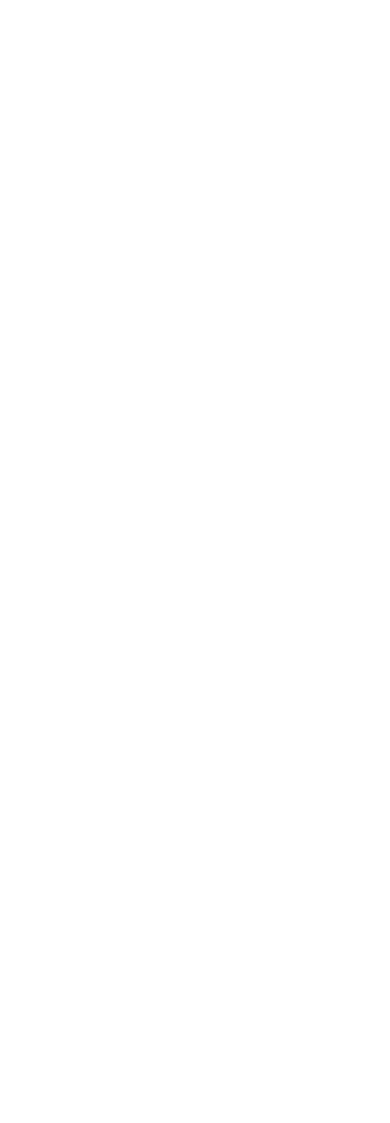
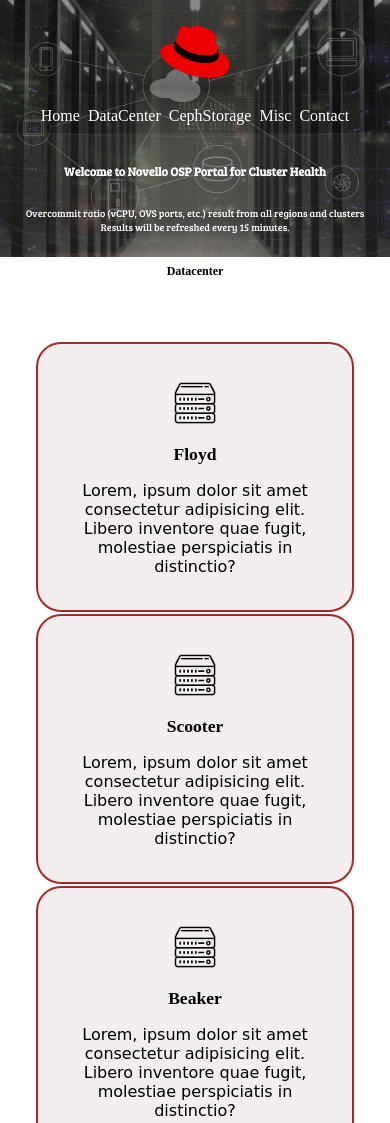
Before and after one commit to rht-tasinha/osp-portal, a plain HTML site: page Project-2/index.html in a window 390 px wide. Shown: the top 1123 px of the page. Before the commit the page ends 844 px from the top, so only its background shows below. Drawn offline with Linux system fonts and the light colour scheme; a web font is replaced by a local one.

Commit message:
ver1.0 (responsive site) has been almost completed

```diff
--- /dev/null
+++ b/Project-2/css/phone.css
@@ -0,0 +1,55 @@
+/* body{
+    background-color: red;
+} */
+/* Navigation section */
+#navbar{
+    flex-direction: column;
+}
+
+#navbar ul li a{
+    font-size: 1rem;
+    padding: 0px 4px;
+    padding-bottom: 8px;
+}
+
+/* Home section */
+#home{
+    height:100px;
+    padding: 2px 16px;
+
+}
+#home::before{
+    height:257px;
+
+}
+
+#home p{
+    font-size: 10px;
+}
+/* Services section */
+
+#services{
+    flex-direction: column;
+}
+
+/* #services .box{
+
+} */
+
+/* Client Section */
+#clients{
+    /* overflow: hidden; */
+    flex-wrap: wrap;
+}
+
+#clients img{
+    width: 90px;
+    height: 80px;
+    padding: 1px;
+}
+/* Utility Class */
+
+.h-primary{
+    font-size: 12px;
+    padding: 27px;
+}
--- /dev/null
+++ b/Project-2/css/style.css
@@ -0,0 +1,242 @@
+/* CSS Reset  */
+*{
+    margin: 0;
+    padding: 0;
+}
+
+html{
+    scroll-behavior: smooth;
+}
+
+/* CSS variables */
+:root{
+    --navbar-height: 5px;
+}
+
+/* Navigation Bar */
+
+#navbar{
+    display: flex;
+    align-items: center;
+    position: relative;
+    top: 0px;
+}
+
+#navbar::before{
+    content: "";
+    background-color: black;
+    position: absolute;
+    top: 0px;
+    left: 0px;
+    height: 100%;
+    width: 100%;
+    z-index: -1;
+    opacity: 0.4;
+}
+
+/* Navigation Bar: Logo and Image */
+
+#logo{
+    margin: 20px 34px;
+}
+
+#logo img {
+        height: 53px;
+        margin: 5px 6px;
+}
+
+/* Navigation Bar: List and sytyling */
+
+/* #navbar{
+    position: relative;
+} */
+
+#navbar ul{
+    display: flex;
+    /* font-family: 'Baloo Bhai 2',cursive; */
+    font-family: 'Suez One', serif;
+}
+
+#navbar ul li{
+    list-style: none;
+    font-size: 1.3rem;
+
+}
+
+#navbar ul li a{
+    color: white;
+    display: block;
+    padding: 3px 22px;
+    border-radius: 10px;
+    text-decoration: none;
+}
+
+#navbar ul li a:hover{
+    color:black;
+    background-color: white;
+}
+
+/* HOME section */
+
+#home{
+    display: flex;
+    flex-direction: column;
+    padding: 3px 20px;
+    height: 274px;
+    justify-content: center;
+    align-items: center;
+}
+
+#home::before{
+    content: "";
+    background: url('../image/net-logo.jpg') no-repeat center center/cover;
+    position: absolute;
+    top: 0px;
+    left: 0px;
+    height: 39%;
+    width: 100%;
+    z-index: -1;
+    opacity: 0.89;
+}
+
+#home h1{
+    color: white;
+    text-align: center;
+    font-family: 'Bree Serif', serif;
+}
+
+#home p{
+    color: white;
+    text-align: center;
+    font-size: 0.8rem;
+    font-family: 'Bree Serif', serif;
+}
+
+/* Datacenter Services Section */
+#services{
+    margin: 25px;
+    display: flex;
+    padding:10px;
+}
+
+#services .box{
+    border: 2px solid brown;
+    margin: 1px 1px;
+    padding: 34px;
+    border-radius: 25px;
+    background: #f3eeee;
+}
+
+#services .box img{
+    height: 50px;
+    margin: auto;
+    display: block;
+}
+
+#services .box p{
+    /* font-family: 'Suez One', serif; */
+    font-family: 'Baloo Bhai 2',cursive;
+
+}
+/* Novello Team members (Client) Section */
+
+#client-section{
+    height: 1px;
+}
+#client-section::before{
+    content: "";
+    position: absolute;
+    background: url('../image/cloud1.jpg');
+    width:100%;
+    height:33%;
+    z-index: -1;
+    opacity: 0.40;
+}
+
+#clients{
+    display: flex;
+    justify-content: center;
+    align-items: center;
+}
+
+.client-item{
+    padding:30px;
+
+}
+
+#clients img{
+    height: 130px;
+}
+/* ############## */
+
+/* Storage section */
+
+
+/* #storage-section{
+    height: 1px;
+}
+#storage-section::before{
+    content: "";
+    position: absolute;
+    background: url('../image/dc.jpeg');
+    width:100%;
+    height:33%;
+    z-index: -1;
+    opacity: 0.40;
+} */
+
+/* #clients{
+    display: flex;
+    justify-content: center;
+    align-items: center;
+}
+
+.client-item{
+    padding:30px;
+
+}
+
+#clients img{
+    height: 130px;
+}  */
+
+
+/* Contact Sections */
+
+/* #contact{
+    position: relative;
+} */
+
+/* #contact::before{
+    content: "";
+    position: absolute;
+    width: 100%;
+    height:100%;
+    z-index: -1;
+    opacity: 0.7;
+    background: url('../image/con1.png') no-repeat center center/cover;
+} */
+
+/* Utility class */
+
+.h-primary{
+    font-family: 'Suez One', serif;
+    font-size: 1.8rem;
+    padding: 12px;
+    text-align: center;
+}
+
+/* .center{
+    text-align: center;
+} */
+
+.h-secondary{
+    font-family: 'Suez One', serif;
+    font-size: 1.1rem;
+    padding: 16px;
+    text-align: center;
+}
+
+.center{
+    text-align: center;
+}
--- a/Project-2/index.html
+++ b/Project-2/index.html
@@ -1,11 +1,99 @@
 <!DOCTYPE html>
 <html lang="en">
+
 <head>
     <meta charset="UTF-8">
     <meta name="viewport" content="width=device-width, initial-scale=1.0">
     <title>OSP Portal</title>
+    <link rel="stylesheet" href="css/style.css">
+    <!-- <link href="https://fonts.googleapis.com/css2?family=Baloo+Bhai+2&family=Bree+Serif&display=swap" rel="stylesheet"> -->
+    <link rel="stylesheet" media="screen and (max-width: 860px)" href="css/phone.css">
+    <link href="https://fonts.googleapis.com/css2?family=Bree+Serif&family=Suez+One&display=swap" rel="stylesheet">
+
 </head>
+
 <body>
+    <nav id="navbar">
+        <div id="logo">
+            <img src="image/logo.png" alt="OspPortal">
+        </div>
+        <ul>
+            <li class="item"><a href="#home">Home</a></li>
+            <li class="item"><a href="#services">DataCenter</a></li>
+            <li class="item"><a href="#">CephStorage</a></li>
+            <li class="item"><a href="#">Misc</a></li>
+            <li class="item"><a href="#client-section">Contact</a></li>
+        </ul>
+    </nav>
+    <section id="home">
+        <h1 class="h-primary">Welcome to Novello OSP Portal for Cluster Health</h1>
+        <p>Overcommit ratio (vCPU, OVS ports, etc.) result from all regions and clusters</p>
+        <p>Results will be refreshed every 15 minutes.</p>
+    </section>
+    <section class="data-container">
+        <h1 class="h-primary center"> Datacenter </h1>
+        <div id="services">
+            <div class="box">
+                <img src="image/server.png" alt="">
+                <h2 class="h-secondary center">Floyd</h2>
+                <p class="center">Lorem, ipsum dolor sit amet consectetur adipisicing elit. Libero inventore quae fugit,
+                    molestiae perspiciatis in distinctio?</p>
+            </div>
+            <div class="box">
+                <img src="image/server.png" alt="">
+                <h2 class="h-secondary center">Scooter</h2>
+                <p class="center">Lorem, ipsum dolor sit amet consectetur adipisicing elit. Libero inventore quae fugit,
+                    molestiae perspiciatis in distinctio?</p>
+            </div>
+            <div class="box">
+                <img src="image/server.png" alt="">
+                <h2 class="h-secondary center">Beaker</h2>
+                <p class="center">Lorem, ipsum dolor sit amet consectetur adipisicing elit. Libero inventore quae fugit,
+                    molestiae perspiciatis in distinctio?</p>
+            </div>
+            <div class="box">
+                <img src="image/server.png" alt="">
+                <h2 class="h-secondary center">Animal</h2>
+                <p class="center">Lorem, ipsum dolor sit amet consectetur adipisicing elit. Libero inventore quae fugit,
+                    molestiae perspiciatis in distinctio?</p>
+            </div>
+            <div class="box">
+                <img src="image/server.png" alt="">
+                <h2 class="h-secondary center">Dagoba</h2>
+                <p class="center">Lorem, ipsum dolor sit amet consectetur adipisicing elit. Libero inventore quae fugit,
+                    molestiae perspiciatis in distinctio?</p>
+            </div>
+            </div>
+    </section>
+    <section id="client-section">
+        <h1 class="h-primary center">About Novello Admin Team</h1>
+        <div id="clients">
+            <div class="client-item">
+                <img src="image/osp-cloud.png" alt="RedHat">
+            </div>
+            <div class="client-item">
+                <img src="image/Logo-RedHat-D-Color-RGB.png" alt="RedHat">
+            </div>
+    </section>
 
+    <!-- <section id="contact">
+        <h1 class="h-primary center">Contact Us</h1>
+        <div id="contact-box">
+            <form action="">
+                <div class="form-group">
+                    <label for="name">Name: </label>
+                    <input type="text" name="name" id="name" placeholder="Enter your name">
+                </div>
+            </form>
+        </div>
+    </section>
+    </div> -->
+
+    <!-- <footer>
+        <div class="center">
+            Copyright &copy; Ospportal. All rights reserved!
+        </div>
+    </footer> -->
 </body>
+
 </html>
```
Also changed, not shown: Logo-RedHat-D-Color-RGB.png (deleted), Logo-RedHat-Hat-Color-RGB.png (deleted), Project-2/image/bg1.jpg (added), Project-2/image/cloud-infra.svg (added), Project-2/image/cloud1.jpg (added), Project-2/image/con1.png (added), Project-2/image/con2.png (added), Project-2/image/dc.jpeg (added), Project-2/image/osp-cloud.png (added), Project-2/image/osp.jpeg (added), Project-2/image/server.png (added), osp.jpeg (added), 5 other files.
